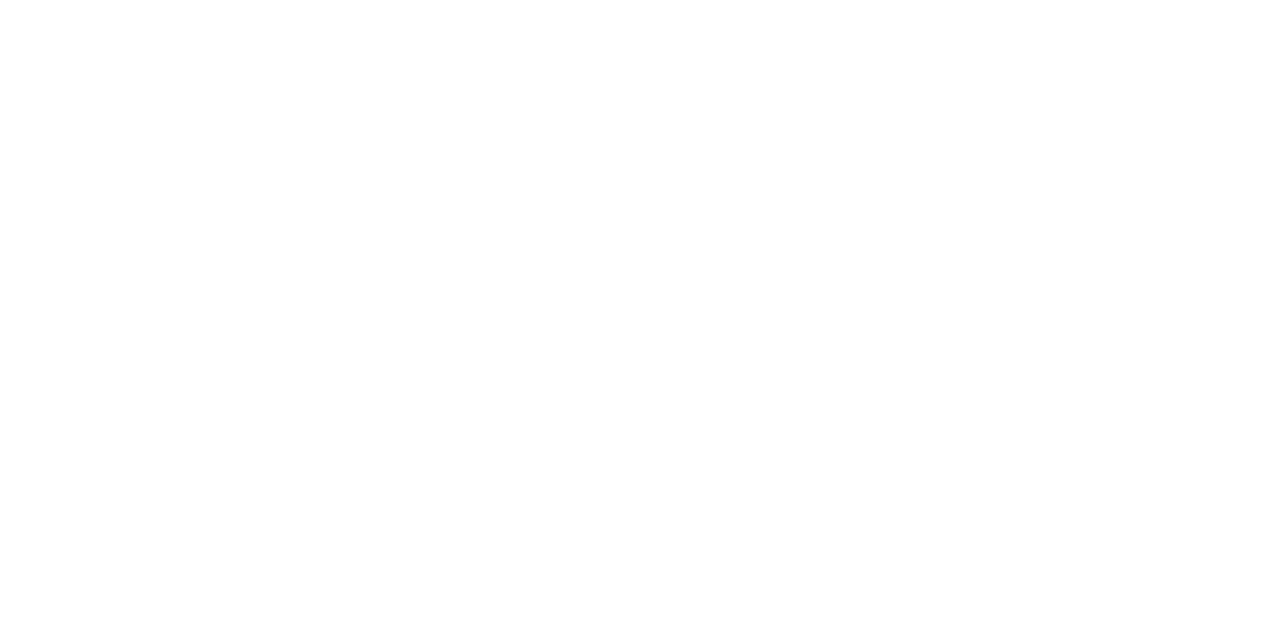
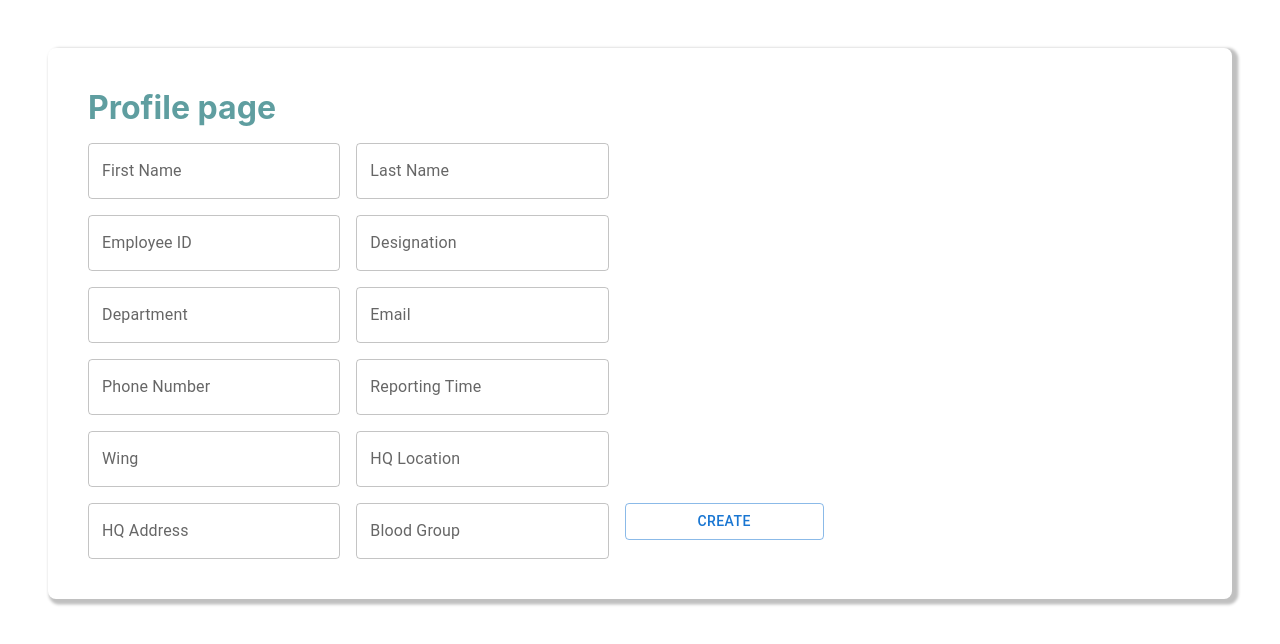
Before and after one commit to murali2097/Inventory-Management, a React (Create React App) app in the folder client/: page /profile in a window 1280 px wide. Before the commit this address had no page. Shown: the top 644 px of the page. Built offline with nearby package versions, Linux system fonts and the light colour scheme.

Commit message:
Profile Page added

```diff
--- a/client/package.json
+++ b/client/package.json
@@ -8,13 +8,16 @@
     "@mui/icons-material": "^5.1.1",
     "@mui/material": "^5.1.1",
     "@mui/styled-engine-sc": "^5.1.0",
+    "@reduxjs/toolkit": "^1.6.2",
     "@testing-library/jest-dom": "^5.15.0",
     "@testing-library/react": "^11.2.7",
     "@testing-library/user-event": "^12.8.3",
     "react": "^17.0.2",
     "react-dom": "^17.0.2",
+    "react-redux": "^7.2.6",
     "react-router-dom": "^6.0.2",
     "react-scripts": "4.0.3",
+    "redux": "^4.1.2",
     "styled-components": "^5.3.3",
     "web-vitals": "^1.1.2"
   },
--- a/client/src/App.js
+++ b/client/src/App.js
@@ -3,6 +3,7 @@
 import Login from './pages/Login/Login';
 import {BrowserRouter as Router, Routes, Route} from 'react-router-dom';
 import ForgotPassword from './pages/ForgotPassword/ForgotPassword';
+import Profile from './pages/Profile/Profile';
 
 
 function App() {
@@ -12,6 +13,7 @@
         <Routes>
           <Route exact path="/" element={<Login/>} />
           <Route exact path="/forgotpassword" element={<ForgotPassword/>} />
+          <Route exact path="profile" element={<Profile/>} />
         </Routes>
       </Router>
     </div>
--- a/client/src/pages/ForgotPassword/forgotPassword.css
+++ b/client/src/pages/ForgotPassword/forgotPassword.css
@@ -1,5 +1,5 @@
-.card{
+/* .card{
         width: 50rem;
         margin-left: 15rem;
         margin-top: 10rem;
-}
+} */
--- a/client/src/pages/Login/Login.jsx
+++ b/client/src/pages/Login/Login.jsx
@@ -66,10 +66,6 @@
               id="password"
               autoComplete="current-password"
             />
-            {/* <FormControlLabel
-              control={<Checkbox value="remember" color="primary" />}
-              label="Remember me"
-            /> */}
             <Button
               type="submit"
               fullWidth
@@ -81,7 +77,7 @@
             <Grid container>
               <Grid item xs>
                 <Link href="#" variant="body2">
-                  {/* Forgot password? */}
+
                 </Link>
               </Grid>
               <Grid item >
--- /dev/null
+++ b/client/src/pages/Profile/Profile.jsx
@@ -0,0 +1,47 @@
+import React from 'react';
+import Box from '@mui/material/Box';
+import "./profile.css";
+import TextField from '@mui/material/TextField';
+import Button from '@mui/material/Button';
+
+
+export default function Profile() {
+
+    return (
+        <Box
+            component="form"
+            sx={{
+                '& > :not(style)': { m: 1, width: '25ch' },
+                boxShadow: '3.5px 2.8px 3px 2.8px silver',
+                margin: 6,
+                borderRadius: 2,
+                padding: 4,
+                // display: 'flex',
+                // flexDirection: 'column',
+                // alignItems: 'center',
+                }}
+                noValidate
+                autoComplete="off"
+        >
+
+              <h1 className="header">Profile page</h1>
+
+
+            <TextField id="outlined-basic" label="First Name" variant="outlined" />
+            <TextField id="outlined-basic" label="Last Name" variant="outlined" /><br/>
+            <TextField id="outlined-basic" label="Employee ID" variant="outlined" />
+            <TextField id="outlined-basic" label="Designation" variant="outlined" /><br/>
+            <TextField id="outlined-basic" label="Department" variant="outlined" />
+            <TextField id="outlined-basic" label="Email" variant="outlined" /><br/>
+            <TextField id="outlined-basic" label="Phone Number" variant="outlined" />
+            <TextField id="outlined-basic" label="Reporting Time" variant="outlined" /><br/>
+            <TextField id="outlined-basic" label="Wing" variant="outlined" />
+            <TextField id="outlined-basic" label="HQ Location" variant="outlined" /><br/>
+            <TextField id="outlined-basic" label="HQ Address" variant="outlined" />
+            <TextField id="outlined-basic" label="Blood Group" variant="outlined" />
+
+            <Button variant="outlined">Create</Button>
+
+        </Box>
+    )
+}
--- /dev/null
+++ b/client/src/pages/Profile/profile.css
@@ -0,0 +1,11 @@
+.header{
+    color: cadetblue;
+}
+
+.Button{
+    float:right;
+}
+
+/* #outlined-basic{
+    margin: 0.5rem;
+} */
```
Also changed, not shown: 1 other file (tests, documents, lock files or other folders).
